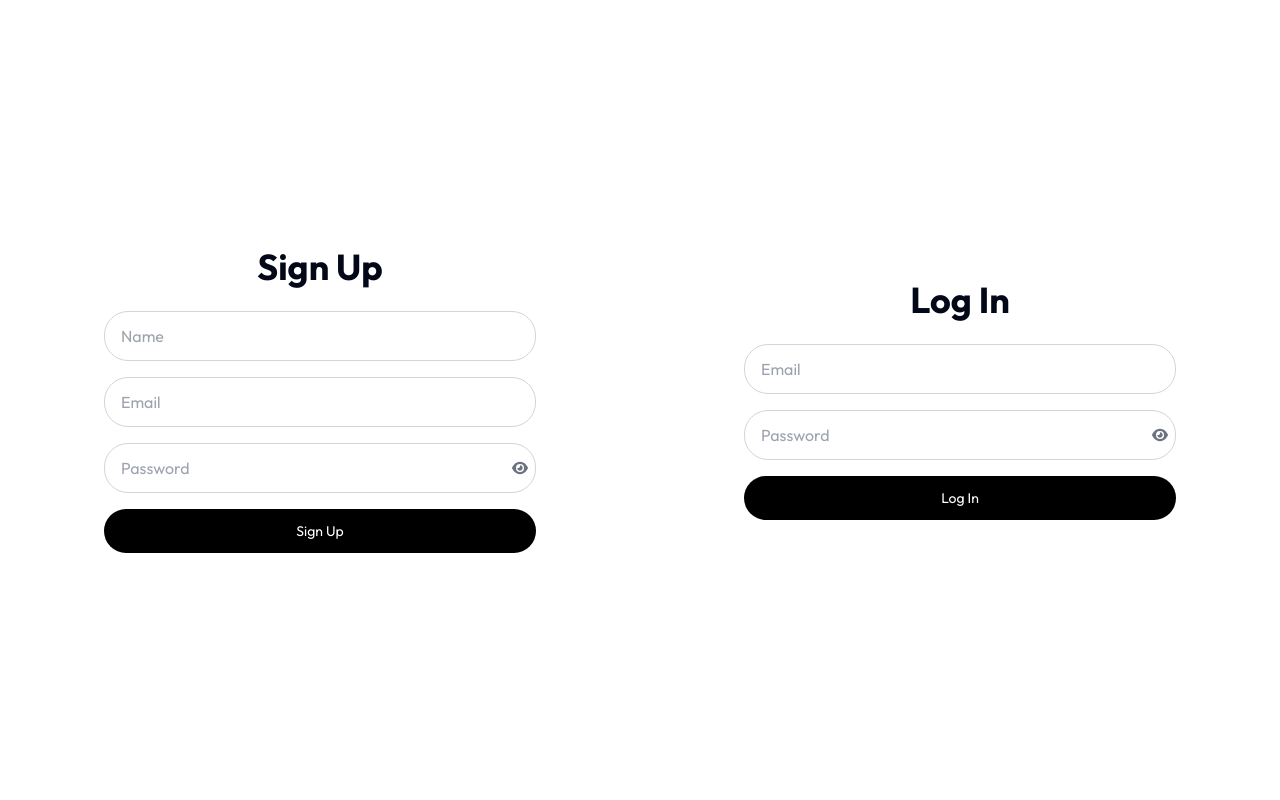
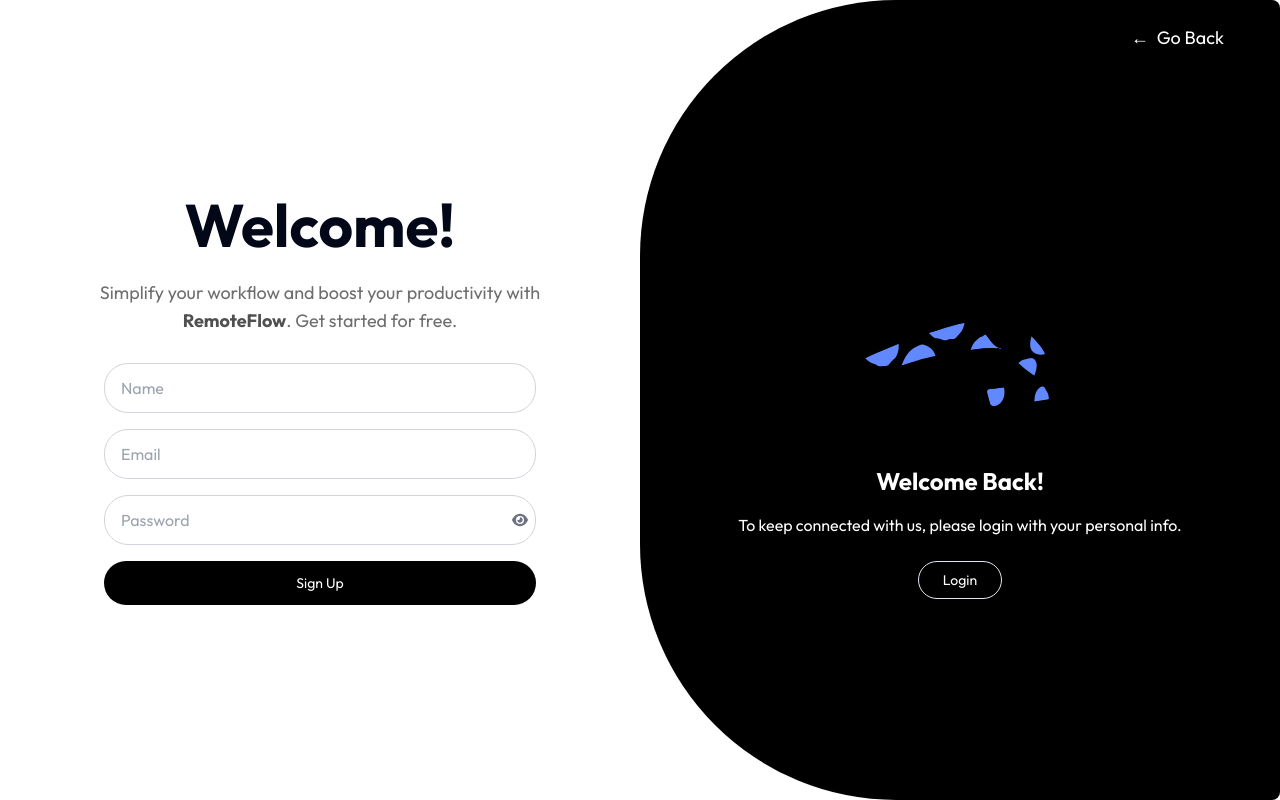
Before and after one commit to Dipeshdahiya/Remoteflow, a Next.js app: page /sign-in in a window 1280 px wide. Built offline with nearby package versions, Linux system fonts and the light colour scheme.

Commit message:
Update page.tsx

```diff
--- a/app/sign-in/page.tsx
+++ b/app/sign-in/page.tsx
@@ -9,72 +9,111 @@ import { useRouter } from "next/navigation";
 const AuthPage = () => {
   const router = useRouter();
 
-  // Sign Up state
   const [signUpData, setSignUpData] = useState({
     name: "",
     email: "",
     password: "",
   });
 
-  // Login state
   const [loginData, setLoginData] = useState({
     email: "",
     password: "",
   });
 
-  // Show/hide password
   const [showPassword, setShowPassword] = useState(false);
   const [showLoginPassword, setShowLoginPassword] = useState(false);
 
-  // Handle Sign Up → workspace
+  const [isPanelMoved, setIsPanelMoved] = useState(false);
+  const [imageSrc, setImageSrc] = useState("assets/BalletDoodle.svg");
+
+  // Redirect to /workspace on form submit (no backend check)
   const handleSignUpSubmit = (e: React.FormEvent) => {
     e.preventDefault();
-    console.log("Sign Up Data:", signUpData); // Debug only
-    router.push("/workspace"); // ✅ No API call, direct redirect
+    router.push("/workspace");
   };
 
-  // Handle Log In → workspace
   const handleLoginSubmit = (e: React.FormEvent) => {
     e.preventDefault();
-    console.log("Login Data:", loginData); // Debug only
-    router.push("/workspace"); // ✅ No API call, direct redirect
+    router.push("/workspace");
+  };
+
+  const [headingText, setHeadingText] = useState("Welcome Back!");
+  const [paragraphText, setParagraphText] = useState(
+    "To keep connected with us, please login with your personal info."
+  );
+  const [buttonText, setButtonText] = useState("Login");
+
+  const togglePanelMove = () => {
+    setIsPanelMoved((prev) => !prev);
+    setImageSrc(
+      isPanelMoved ? "assets/BalletDoodle.svg" : "assets/MessyDoodle.svg"
+    );
+    setHeadingText(isPanelMoved ? "Welcome Back!" : "Hello, Friend!");
+    setParagraphText(
+      isPanelMoved
+        ? "To keep connected with us, please login with your personal info."
+        : "Sign up and start your journey with us today."
+    );
+    setButtonText(isPanelMoved ? "Login" : "Sign Up");
   };
 
   return (
-    <div className="flex flex-col min-h-screen">
-      <div className="flex flex-grow">
-        {/* Left side - Sign Up */}
+    <div className="flex flex-col min-h-screen cursor-default">
+      {/* Go Back button */}
+      <Link
+        href="/"
+        className={`fixed z-20 w-50 top-4 right-10 ${
+          isPanelMoved ? "text-black" : "text-white"
+        } flex items-center bg-transparent text-[18px] py-2 px-4 rounded-full transition-all duration-1000 ease-in-out`}
+      >
+        <span className="mr-2 font-bold">&#8592;</span>
+        Go Back
+      </Link>
+
+      <div className="relative flex flex-grow">
+        {/* Left side for Sign Up */}
         <div className="flex flex-col items-center justify-center w-1/2 p-8">
-          <h2 className="mb-6 text-4xl font-bold">Sign Up</h2>
+          <h2 className="mb-6 text-6xl font-bold">Welcome!</h2>
+          <h2 className="mb-6 text-lg text-[#6f6e6e] text-center">
+            Simplify your workflow and boost your productivity with <br />
+            <span className="font-bold text-[#515050]">RemoteFlow</span>. Get
+            started for free.
+          </h2>
           <form onSubmit={handleSignUpSubmit} className="w-3/4 space-y-4">
             <input
               type="text"
+              id="name"
+              name="name"
               value={signUpData.name}
               onChange={(e) =>
                 setSignUpData({ ...signUpData, name: e.target.value })
               }
-              className="block w-full px-4 py-3 border border-gray-300 rounded-3xl"
+              className="block w-full px-4 py-3 mt-1 border border-gray-300 rounded-3xl"
               required
               placeholder="Name"
             />
             <input
               type="email"
+              id="email"
+              name="email"
               value={signUpData.email}
               onChange={(e) =>
                 setSignUpData({ ...signUpData, email: e.target.value })
               }
-              className="block w-full px-4 py-3 border border-gray-300 rounded-3xl"
+              className="block w-full px-4 py-3 mt-1 border border-gray-300 rounded-3xl"
               required
               placeholder="Email"
             />
             <div className="relative">
               <input
                 type={showPassword ? "text" : "password"}
+                id="password"
+                name="password"
                 value={signUpData.password}
                 onChange={(e) =>
                   setSignUpData({ ...signUpData, password: e.target.value })
                 }
-                className="block w-full px-4 py-3 border border-gray-300 rounded-3xl"
+                className="block w-full px-4 py-3 mt-1 border border-gray-300 rounded-3xl"
                 required
                 placeholder="Password"
               />
@@ -95,28 +134,32 @@ const AuthPage = () => {
           </form>
         </div>
 
-        {/* Right side - Login */}
-        <div className="flex flex-col items-center justify-center w-1/2 p-8">
-          <h2 className="mb-6 text-4xl font-bold">Log In</h2>
+        {/* Right side for Login */}
+        <div className="relative flex flex-col items-center justify-center w-1/2 p-8">
+          <h2 className="mb-6 text-6xl font-bold">Welcome back!</h2>
           <form onSubmit={handleLoginSubmit} className="w-3/4 space-y-4">
             <input
               type="email"
+              id="loginEmail"
+              name="email"
               value={loginData.email}
               onChange={(e) =>
                 setLoginData({ ...loginData, email: e.target.value })
               }
-              className="block w-full px-4 py-3 border border-gray-300 rounded-3xl"
+              className="block w-full px-4 py-3 mt-1 border border-gray-300 rounded-3xl"
               required
               placeholder="Email"
             />
             <div className="relative">
               <input
                 type={showLoginPassword ? "text" : "password"}
+                id="loginPassword"
+                name="password"
                 value={loginData.password}
                 onChange={(e) =>
                   setLoginData({ ...loginData, password: e.target.value })
                 }
-                className="block w-full px-4 py-3 border border-gray-300 rounded-3xl"
+                className="block w-full px-4 py-3 mt-1 border border-gray-300 rounded-3xl"
                 required
                 placeholder="Password"
               />
@@ -136,6 +179,26 @@ const AuthPage = () => {
             </Button>
           </form>
         </div>
+
+        {/* Animated Panel */}
+        <div
+          className={`absolute top-0 ${
+            isPanelMoved ? "right-1/2" : "right-0"
+          } h-full w-1/2 bg-black flex flex-col justify-center items-center transition-all duration-1000`}
+          style={{
+            borderRadius: isPanelMoved ? "0 20vw 20vw 0" : "20vw 0 0 20vw",
+          }}
+        >
+          <img src={imageSrc} alt="Image" className="h-[30%] mb-6" />
+          <h3 className="mb-4 text-2xl font-bold text-white">{headingText}</h3>
+          <p className="px-4 mb-6 text-center text-white">{paragraphText}</p>
+          <Button
+            className="px-6 py-2 text-white border rounded-full"
+            onClick={togglePanelMove}
+          >
+            {buttonText}
+          </Button>
+        </div>
       </div>
     </div>
   );
```
